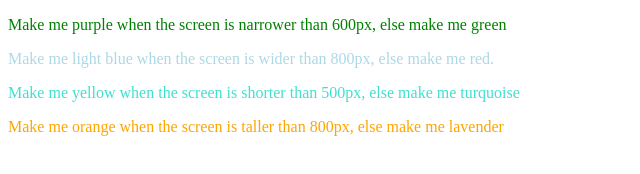
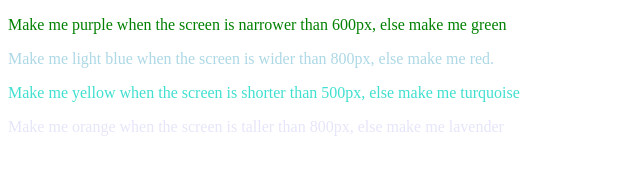
Before and after one commit to SarahJeffers/SarahJeffers.github.io, a plain HTML site: page ica/ica7/ica7-part3.html in a window 1280 px wide. Shown: the whole page, without its empty margins (0-640 px from the left). Drawn offline with Linux system fonts and the light colour scheme.

Commit message:
Update ica7-part3.css

```diff
--- a/ica/ica7/ica7-part3.css
+++ b/ica/ica7/ica7-part3.css
@@ -1,18 +1,27 @@
 #narrowScreen{
     color: green;
     @media screen and (max-width: 600px){
-        color:purple;}}
+        color:purple;
+    }
+}
 
 #wideScreen{
     color: red;
     @media  screen and (min-width:800px) {
-        color: lightblue;}}
+        color: lightblue;
+    }
+}
+
 #shortScreen{
     color: turquoise;
     @media screen and (max-height: 500px) {
-        color: yellow;}}
+        color:yellow;
+    }
+}
 
 #tallScreen{
     color: orange;
-    @media screen and (max-height: 500px) {
-        color: lavender;}}
+    @media screen and (max-height: 800px) {
+        color:lavender;
+    }
+}
```
